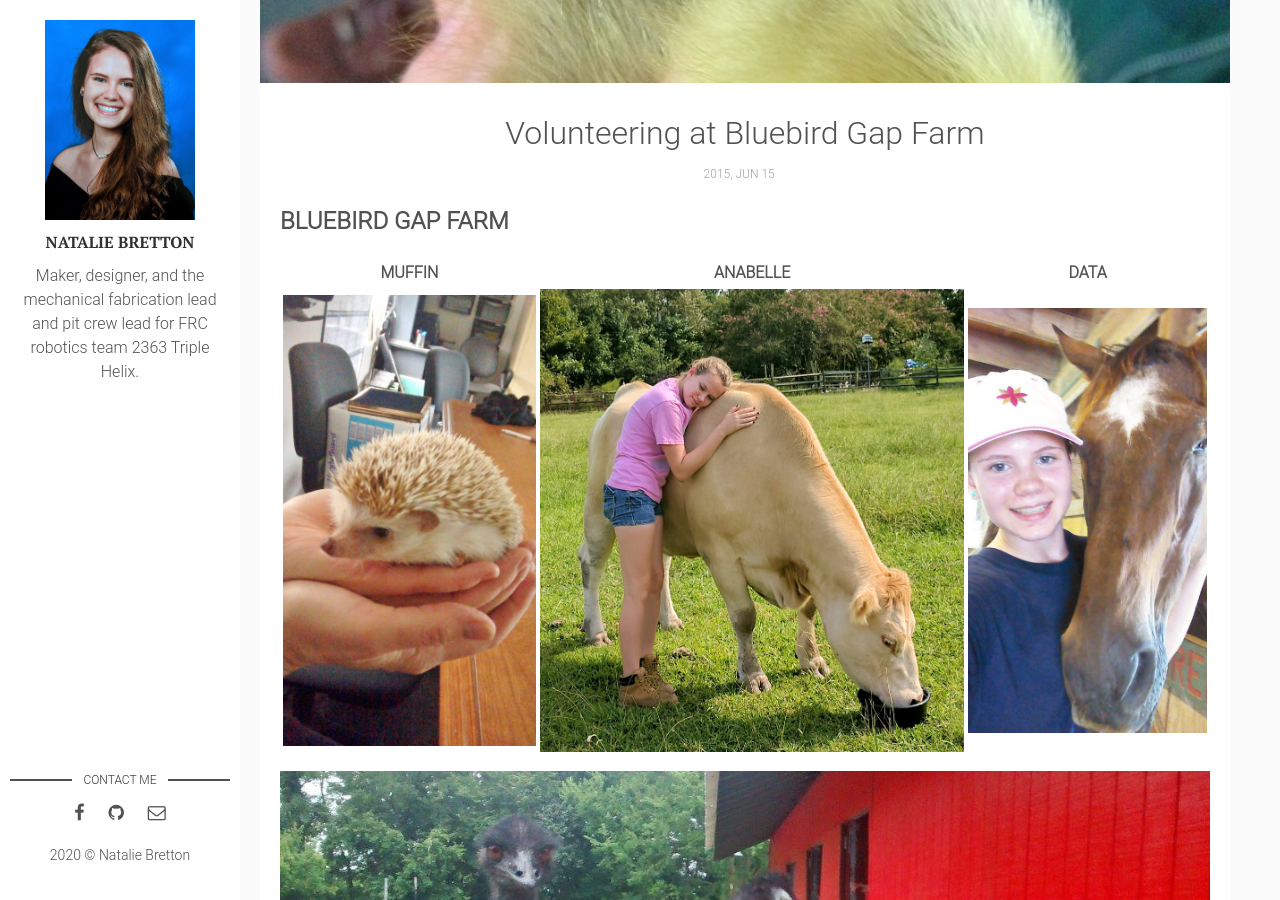
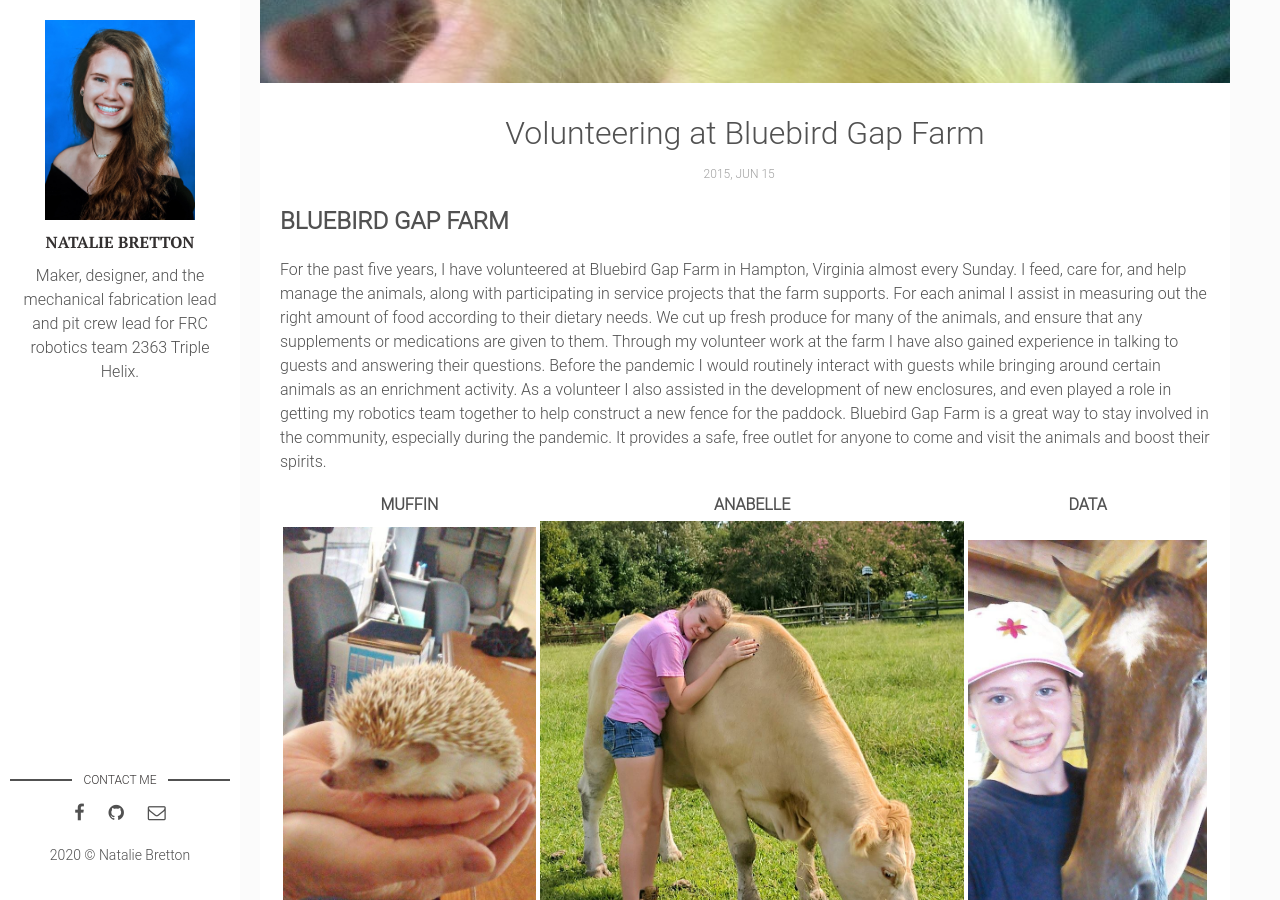
Before and after one commit to natgrrl/natgrrl.github.io, a Jekyll site: the page built from _posts/2015-06-15-bbg.markdown, in a window 1280 px wide and 900 px high, scrolled down 437 px. Built offline with Jekyll 4.4.1, drawn with Linux system fonts in a browser that asks for light colours.

Commit message:
Update 2015-06-15-bbg.markdown

```diff
--- a/_posts/2015-06-15-bbg.markdown
+++ b/_posts/2015-06-15-bbg.markdown
@@ -8,6 +8,9 @@ tags: [VOLUNTEERING]
 ---
 
 ## BLUEBIRD GAP FARM
+
+For the past five years, I have volunteered at Bluebird Gap Farm in Hampton, Virginia almost every Sunday.  I feed, care for, and help manage the animals, along with participating in service projects that the farm supports. For each animal I assist in measuring out the right amount of food according to their dietary needs. We cut up fresh produce for many of the animals, and ensure that any supplements or medications are given to them. Through my volunteer work at the farm I have also gained experience in talking to guests and answering their questions. Before the pandemic I would routinely interact with guests while bringing around certain animals as an enrichment activity. As a volunteer I also assisted in the development of new enclosures, and even played a role in getting my robotics team together to help construct a new fence for the paddock. Bluebird Gap Farm is a great way to stay involved in the community, especially during the pandemic. It provides a safe, free outlet for anyone to come and visit the animals and boost their spirits.
+
 
 MUFFIN | ANABELLE | DATA
 ------ | -------- | ----
```
